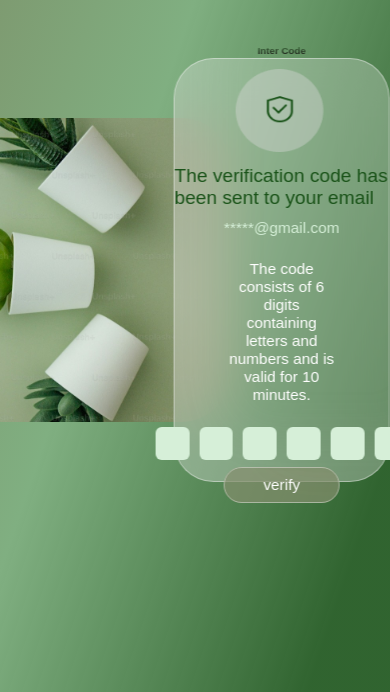
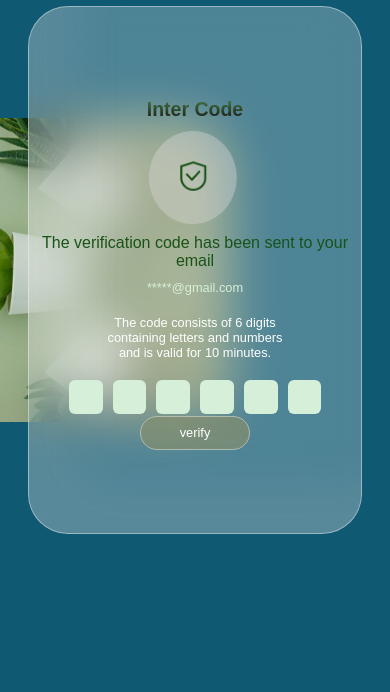
Before and after one commit to YoosTh2/da_work, a plain HTML site: page intery.html in a window 390 px wide. Shown: the part 152-844 px from the top of the page. Drawn offline with Linux system fonts and the light colour scheme.

Commit message:
Update intery.css

```diff
--- a/intery.css
+++ b/intery.css
@@ -151,6 +151,7 @@ input {
   font-weight: 100;
   font-style: normal;
   font-size: 1em;
+  text-align: center;
 }
 
 .email {
@@ -171,3 +172,32 @@ input {
   flex-direction: column;
   gap: 10px;
 }
+
+
+@media only screen and (max-width: 600px) {
+  body {
+    background: rgb(16, 89, 114);
+    height: 100vh;
+  }
+  .logo {
+    left: 5vw;
+    top: 2vh;
+    font-size: 6vw;
+  }
+  .page_container {
+    height: 60vh;
+    width: 80vw;
+    font-size: 1rem;
+    gap: 10px;
+    padding: 10px;
+    left: 10px;
+    transform: none;
+  }
+  .explaining {
+    width: 50vw;
+  }
+  .header{
+    font-size: 5vw;
+  }
+
+}
```
